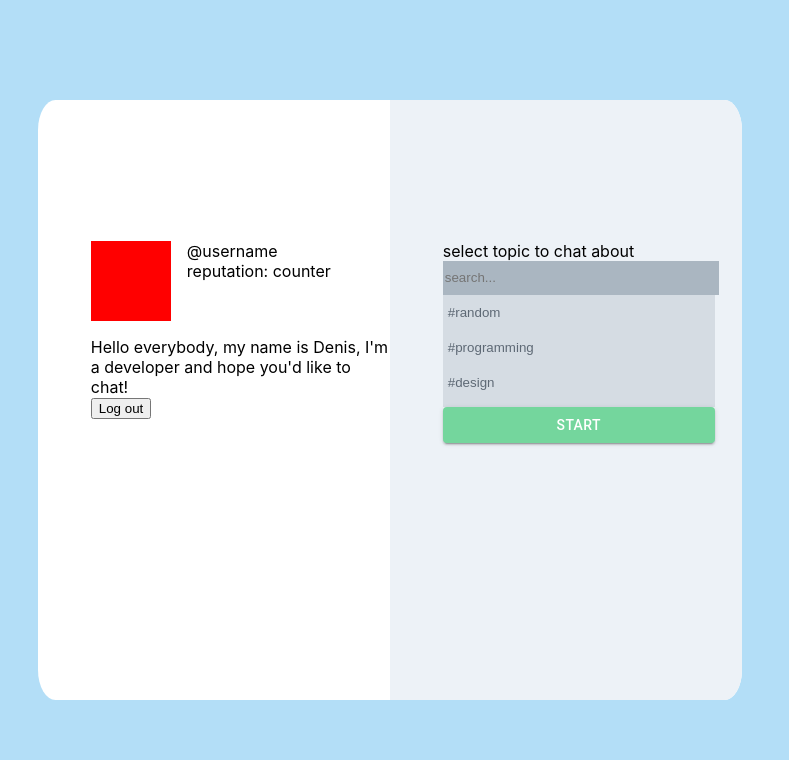
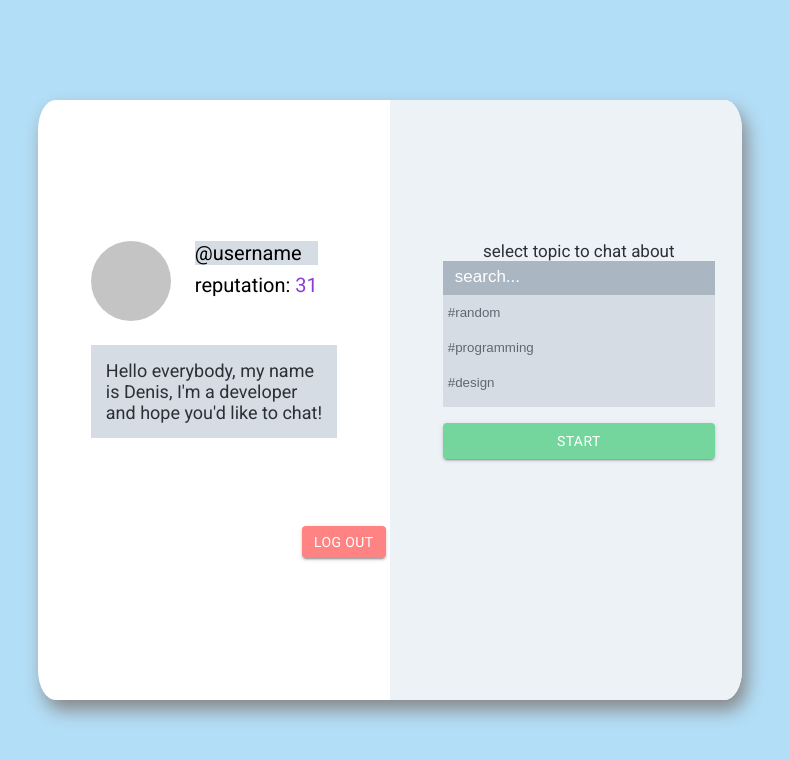
Before and after one commit to thedenisnikulin/oqh, a React (Create React App) app in the folder client/: page /dashboard in a window 1280 px wide. Shown: the top 760 px of the page, without its empty margins (250-1039 px from the left). Built offline with nearby package versions, Linux system fonts and the light colour scheme; no server answers.

Commit message:
Style whole dashboard page

```diff
--- a/client/public/index.css
+++ b/client/public/index.css
@@ -6,6 +6,10 @@ body {
 .primary-button {
     background-color: #74D69D;
 };
+
+.MuiButton-contained {
+    box-shadow: 0;
+}
 
 /*----------------auth------------------*/
 .auth-wrap {
@@ -75,6 +79,7 @@ body {
     position: absolute;
     left: 0;
     top: 0;
+    font-family: 'Roboto', sans-serif;
 }
 
 .main-container {
@@ -89,6 +94,7 @@ body {
     height: 75%;
     width: 55%;
     overflow: hidden;
+    box-shadow: 5px 10px 18px #888888
 };
 
 /* don't touch, it works */
@@ -111,14 +117,15 @@ body {
 }
 
 .userdata-container {
-    margin: 40% 0 0 15%;
+    margin: 40% 15% 0 15%;
 }
 
 .prof-pic {
     height: 80px;
     width: 80px;
-    background-color: red;
-    margin: 0 1rem 1rem 0;
+    background-color: #C4C4C4;
+    margin: 0 1.5rem 1.5rem 0;
+    border-radius: 50%;
 }
 
 .userdata-inner {
@@ -127,11 +134,43 @@ body {
 
 }
 
+.userdata-right-from-pic {
+    display: flex;
+    flex-direction: column;
+}
 
+.username {
+    font-size: 20px;
+    background-color: #D5DCE3;
+    margin: 0 0 0.5rem 0;
+}
+
+.rep {
+    font-size: 20px;
+    flex-grow: 1;
+}
+
+.rep-count {
+    color: #8B3DD4;
+}
+
+.bio {
+    color: #2B3036;
+    background-color: #D5DCE3;
+    font-size: 18px;
+    padding: 15px
+}
+
+.logout-button-container {
+    margin: 25% 0 0 75%;
+}
 
 .mm-inner {
     margin: 40% 0 0 15%;
     width: 17rem;
+    color: #2B3036;
+    text-align: center;
+    font-size: 17px;
 }
 
 .topic-selection {
@@ -140,9 +179,23 @@ body {
 
 .search-input {
     background-color: #AAB6C1;
-    color: white;
     border: none;
     height: 2rem;
+    width: 98.5%;
+}
+
+.search-input::placeholder {
+    color: white;
+    font-size: 17px;
+    padding: 0 0 0 10px;
+}
+.search-input:focus::placeholder {
+    outline: none;
+    color: #AAB6C1
+}
+
+.search-input:focus {
+    outline: none;
 }
 
 .topics {
@@ -151,6 +204,7 @@ body {
     flex-direction: column;
     height: 7rem;
     background-color: #D5DCE3;
+    margin: 0 0 1rem 0;
 }
 
 .topic {
@@ -161,10 +215,30 @@ body {
     padding: 10px 0 10px 5px;
 }
 
-.search-input {
-    width: 100%;
+.topic:focus {
+    outline: none;
+    background: rgb(199, 206, 212);
 }
 
 .search-button {
     width: 100%
 }
+
+.topics::-webkit-scrollbar {
+    width: 10px;
+  }
+
+  /* Track */
+.topics::-webkit-scrollbar-track {
+background: #D5DCE3;
+}
+
+/* Handle */
+.topics::-webkit-scrollbar-thumb {
+background: rgb(142, 152, 161);
+}
+
+/* Handle on hover */
+.topics::-webkit-scrollbar-thumb:hover {
+background: rgb(123, 132, 139);
+}
--- a/client/public/index.html
+++ b/client/public/index.html
@@ -9,6 +9,7 @@
       name="description"
       content="Web site created using create-react-app"
     />
+    <link href="https://fonts.googleapis.com/css2?family=Roboto&display=swap" rel="stylesheet">
     <link rel="stylesheet" type="text/css" href="%PUBLIC_URL%/index.css" />
     <link rel="apple-touch-icon" href="%PUBLIC_URL%/logo192.png" />
     <!--
--- a/client/src/components/auth/Login.js
+++ b/client/src/components/auth/Login.js
@@ -89,8 +89,13 @@ export const Logout = (props) => {
   }
 
   return(
-    <div>
-      <button onClick={handleClick}>Log out</button>
+    <div className="logout-button-container">
+      <Button
+        style={{backgroundColor: "#FF8383", padding: "0.25rem 0.75rem", color: "white"}}
+        variant="contained"
+        type="submit"
+        onClick={handleClick}
+      >Log out</Button>
     </div>
   );
 };
--- a/client/src/components/dashboard/Dashboard.js
+++ b/client/src/components/dashboard/Dashboard.js
@@ -105,20 +105,20 @@ const Dashboard = (props) => {
                 <div className="prof-pic"></div>
                 <div className="userdata-right-from-pic">
                   <div className="username">@username</div>
-                  <div className="rep">reputation: <span className="rep-count">counter</span></div>
+                  <div className="rep">reputation: <span className="rep-count">31</span></div>
                 </div>
               </div>
               <div className="bio">Hello everybody, my name is Denis, I'm a developer and hope you'd like to chat!</div>
-              <Logout history={history} accessState={props.accessState}/>
             </div>
+            <Logout history={history} accessState={props.accessState}/>
           </div>
           <div className='mm-settings-container split-mm right-mm'>
             <div className="mm-inner">
-              select topic to chat about
+              {room.topic ? <div>selected topic: #{room.topic}</div> : <div>select topic to chat about</div>}
               <TopicSelection roomState={props.roomState} />
               <Button
                 fullWidth
-                style={{backgroundColor: "#74D69D", color: "white"}}
+                style={{backgroundColor: isSearching ? "#FF8383" : "#74D69D", color: "white"}}
                 variant="contained"
                 type="submit"
                 onClick={ isSearching ? breakSearch : () => setIsSearching(true) }
```
